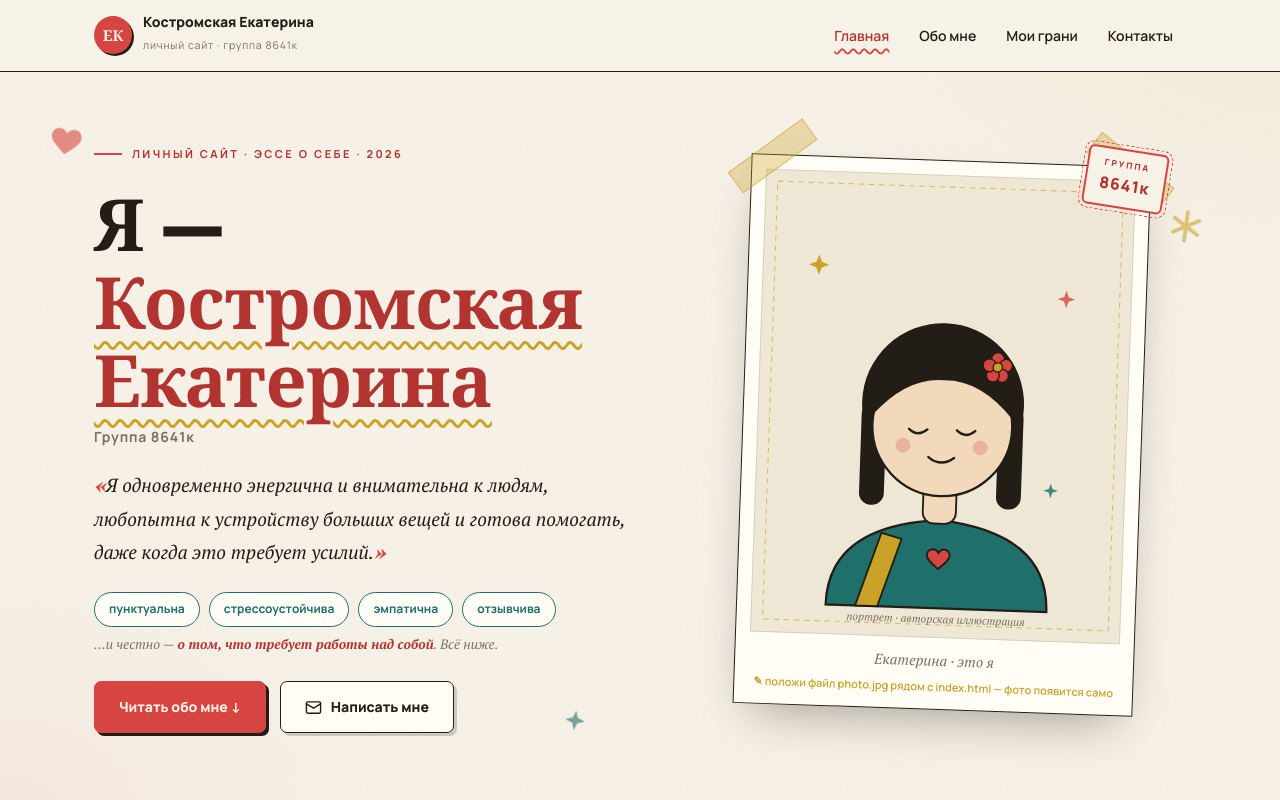
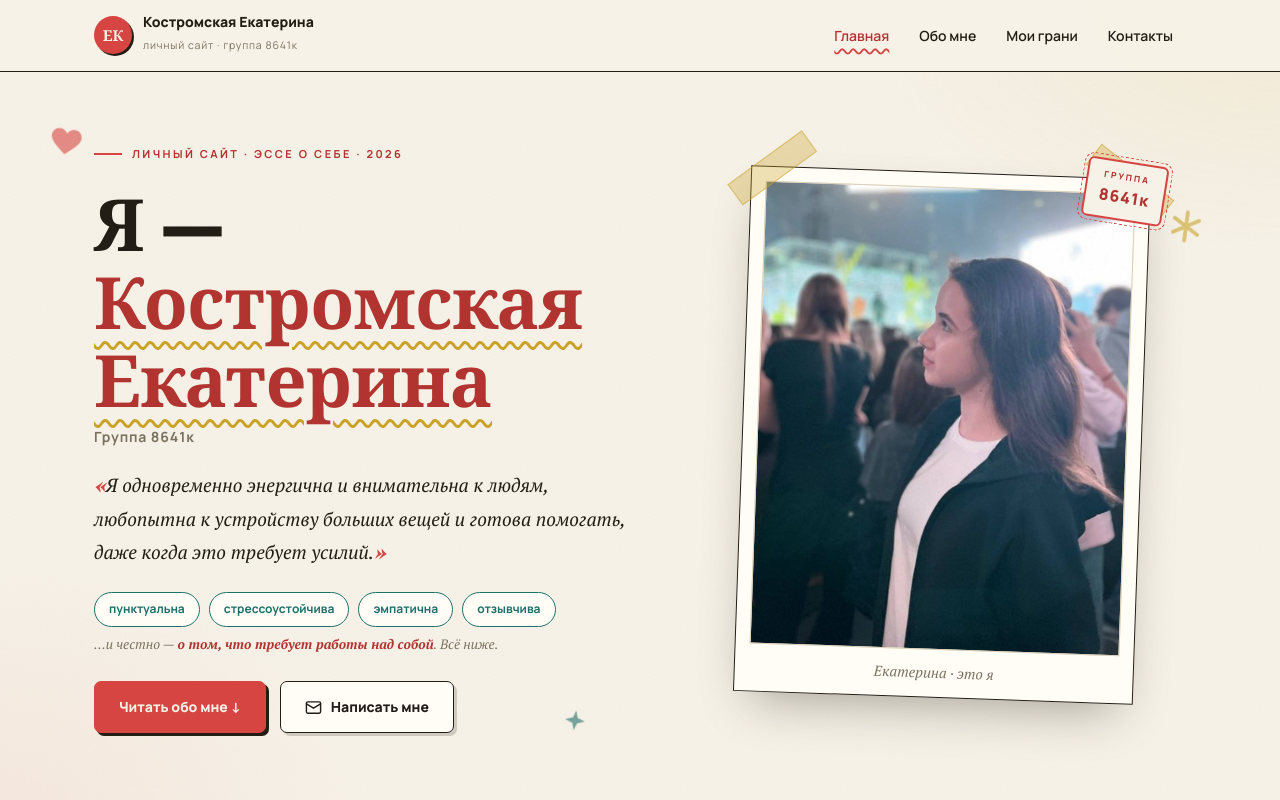
Before and after one commit to Kostroma329/Site_Katya, a plain HTML site: page site.html in a window 1280 px wide. Shown: the top 800 px of the page. Drawn offline with nearby package versions, Linux system fonts and the light colour scheme; a web font is replaced by a local one.

Commit message:
Modify contact details and clean up comments
Updated contact information and removed setup instructions.

```diff
--- a/site.html
+++ b/site.html
@@ -10,19 +10,6 @@
 <link rel="preconnect" href="https://fonts.googleapis.com">
 <link rel="preconnect" href="https://fonts.gstatic.com" crossorigin>
 <link href="https://fonts.googleapis.com/css2?family=Playfair+Display:ital,wght@0,500;0,700;0,900;1,500;1,700&family=PT+Serif:ital,wght@0,400;0,700;1,400;1,700&family=Manrope:wght@400;500;600;700;800&display=swap" rel="stylesheet">
-<!--
-  ══════════════════════════════════════════════════════════════
-  КАК ПОДГОТОВИТЬ САЙТ К СДАЧЕ (3 шага):
-  1. ФОТО: положи свой снимок рядом с этим файлом и назови его
-     photo.jpg — он появится в рамке сам (или укажи другое имя
-     в блоке CONFIG в начале <script> внизу).
-  2. ТЕЛЕФОН и СОЦСЕТИ: открой блок CONFIG внизу файла и впиши
-     свой номер и ссылки ВКонтакте / Telegram.
-  3. ПУБЛИКАЦИЯ: загрузи index.html + photo.jpg на Timeweb / Reg.ru
-     (папка сайта) или в бакет Yandex Cloud. Открой сайт по ссылке —
-     кнопка «QR-код сайта» в футере построит QR автоматически.
-  ══════════════════════════════════════════════════════════════
--->
 <style>
 /* ═══════════ БУМАГА / ЧЕРНИЛА ═══════════ */
 :root{
@@ -607,14 +594,12 @@ footer.colophon::before{content:"";display:block;height:5px;background:linear-gr
    CONFIG — ЕДИНСТВЕННОЕ МЕСТО, КОТОРОЕ НУЖНО ОТРЕДАКТИРОВАТЬ
    ═══════════════════════════════════════════════════════════════ */
 const CONFIG = {
-  phoneTel:  '+79991234567',                      // ← ЗАМЕНИ: номер для звонка (слитно, с +7)
-  phoneShow: '+7 999 123-45-67',                  // ← ЗАМЕНИ: как номер показывать на сайте
+  phoneTel:  '+79818348011',                      // номер для звонка (слитно, с +7)
+  phoneShow: '+7 981 834-80-11',                  // как номер показывать на сайте
   email:     'kostromskayaekaterina@gmail.com',   // почта Екатерины
-  vk:        'https://vk.com/',                   // ← ЗАМЕНИ: ссылка на профиль ВКонтакте
-  tg:        'https://t.me/',                     // ← ЗАМЕНИ: ссылка на Telegram (например https://t.me/ник)
-  photo:     'photo.jpg'                          // имя файла фото рядом с index.html
+  photo:     'photo.png'                          // имя файла фото рядом с index.html
 };
-const DEFAULT_TEL = '+79991234567';
+const DEFAULT_TEL = '+79818348011';
 
 /* ═══════════ ХЕЛПЕРЫ ═══════════ */
 const $=(s,r=document)=>r.querySelector(s), $$=(s,r=document)=>[...r.querySelectorAll(s)];
```
